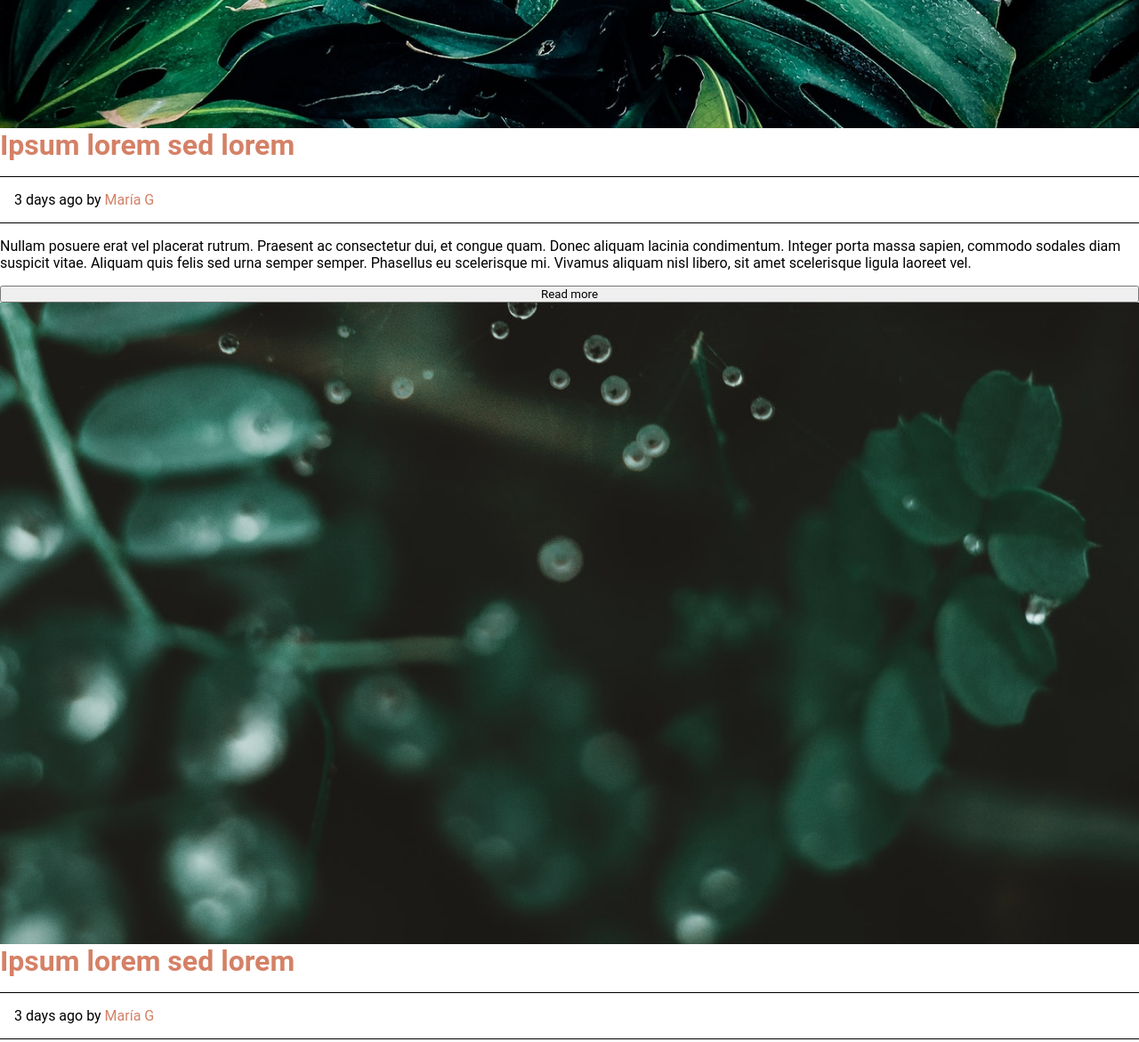
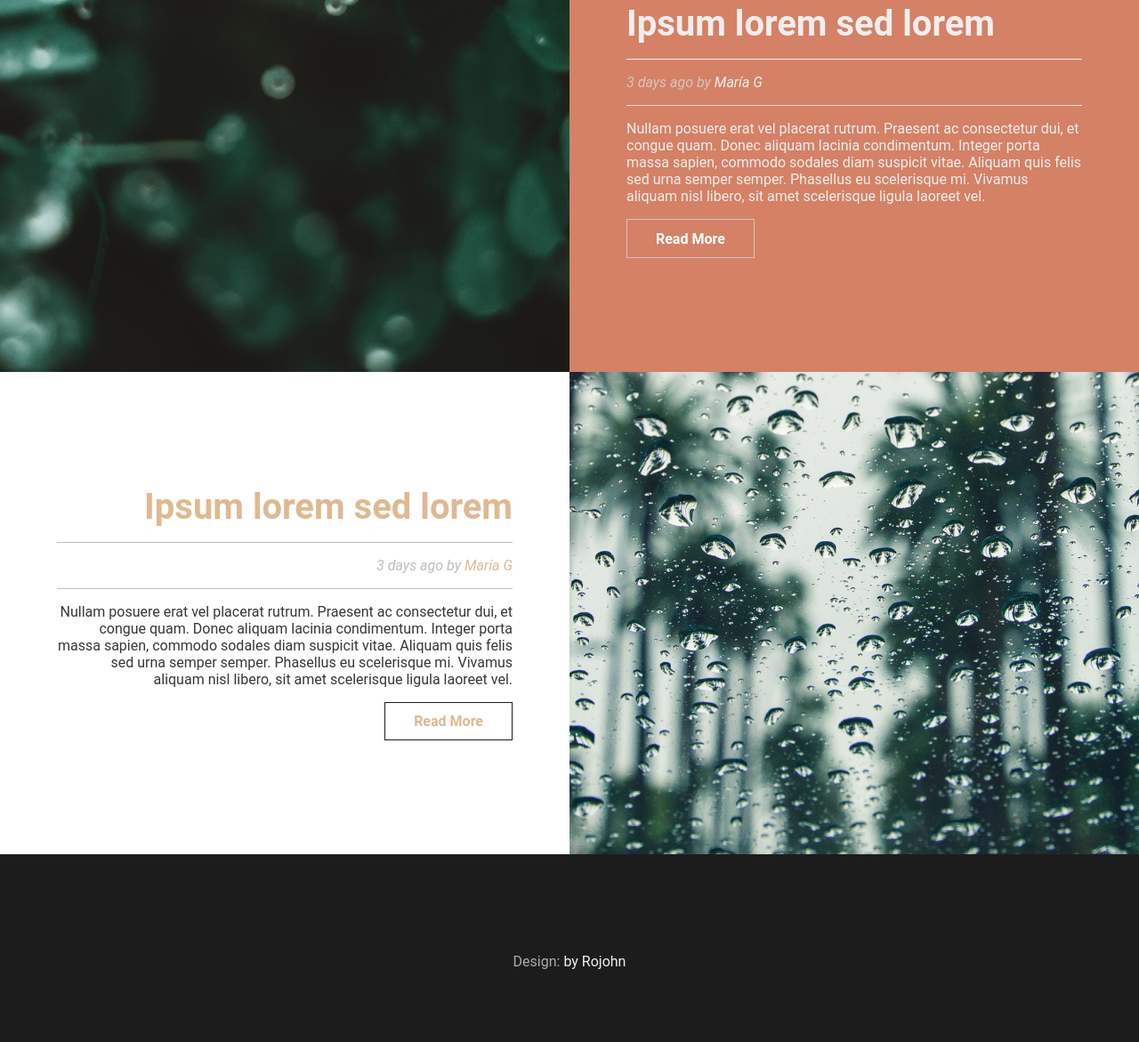
Before and after one commit to ribaban-DAW/disintweb, a plain HTML site: page practicas/Ibana_Rojohn_EnunciadoFlexTemplate/index.html in a window 1280 px wide. Shown: the part 1303-2474 px from the top of the page at 89% size. Drawn offline with Linux system fonts and the light colour scheme.

Commit message:
Finish EnunciadoFlexTemplate

```diff
--- a/practicas/Ibana_Rojohn_EnunciadoFlexTemplate/index.html
+++ b/practicas/Ibana_Rojohn_EnunciadoFlexTemplate/index.html
@@ -8,52 +8,52 @@
 </head>
 <body>
     <header>
-        <nav>
-            <p>Ejercicio <a href="#"><strong>Clase</strong></a></p>
+        <nav class="navbar">
+            <p>Ejercicio <a href="#" class="text-white"><strong>Clase</strong></a></p>
         </nav>
     </header>
     <main>
-        <section class="hero">
+        <section id="hero" class="flex flex-center">
             <h1>¡Ánimo!Clase!</h1>
-            <button>Continue</button>
+            <a href="index_2.html">Continue</a href="index_2.html">
         </section>
-        <section class="content">
-            <article>
-                <h2>Ipsum lorem sed lorem</h2>
-                <p>3 days ago by <span>María G</span></p>
+        <section id="content">
+            <div class="flex flex-wrap">
+                <article class="flex flex-col">
+                    <h2><a href="#">Ipsum lorem sed lorem</a></h2>
+                    <p>3 days ago by <a href="#">María G</a></p>
                     <p>Nullam posuere erat vel placerat rutrum. Praesent ac consectetur dui, et congue quam. Donec aliquam lacinia condimentum. Integer porta massa sapien, commodo sodales diam suspicit vitae. Aliquam quis felis sed urna semper semper. Phasellus eu scelerisque mi. Vivamus aliquam nisl libero, sit amet scelerisque ligula laoreet vel.</p>
-                <button>Read more</button>
+                    <a href="generic.html" class="read-more-btn">Read more</a>
                 </article>
-            <aside>
-                <figure>
-                    <img src="./image/img1.jpg" alt="Plantas destacando una con hojas con agujeros">
-                </figure>
-            </aside>
-            <article>
-                <h2>Ipsum lorem sed lorem</h2>
-                <p>3 days ago by <span>María G</span></p>
+                <picture>
+                    <img src="image/img1.jpg" alt="Plantas destacando una con hojas con agujeros">
+                </picture>
+            </div>
+            <div class="flex flex-reverse flex-wrap">
+                <article class="flex flex-col bg-orange">
+                    <h2 class="text-white"><a href="#">Ipsum lorem sed lorem</a></h2>
+                    <p>3 days ago by <a href="" class="text-gray">María G</a></p>
                     <p>Nullam posuere erat vel placerat rutrum. Praesent ac consectetur dui, et congue quam. Donec aliquam lacinia condimentum. Integer porta massa sapien, commodo sodales diam suspicit vitae. Aliquam quis felis sed urna semper semper. Phasellus eu scelerisque mi. Vivamus aliquam nisl libero, sit amet scelerisque ligula laoreet vel.</p>
-                <button>Read more</button>
+                    <a href="generic.html" class="read-more-btn">Read more</a>
                 </article>
-            <aside>
-                <figure>
-                    <img src="./image/img2.jpg" alt="Gotas de agua sobre un fondo desenfocado mostrando hojas">
-                </figure>
-            </aside>
-            <article>
-                <h2>Ipsum lorem sed lorem</h2>
-                <p>3 days ago by <span>María G</span></p>
+                <picture>
+                    <img src="image/img2.jpg" alt="Gotas de agua sobre un fondo desenfocado mostrando hojas">
+                </picture>
+            </div>
+            <div class="flex flex-wrap">
+                <article class="flex flex-col">
+                    <h2><a href="#">Ipsum lorem sed lorem</a></h2>
+                    <p>3 days ago by <a href="#">María G</a></p>
                     <p>Nullam posuere erat vel placerat rutrum. Praesent ac consectetur dui, et congue quam. Donec aliquam lacinia condimentum. Integer porta massa sapien, commodo sodales diam suspicit vitae. Aliquam quis felis sed urna semper semper. Phasellus eu scelerisque mi. Vivamus aliquam nisl libero, sit amet scelerisque ligula laoreet vel.</p>
-                <button>Read more</button>
+                    <a href="generic.html" class="read-more-btn">Read more</a>
                 </article>
-            <aside>
-                <figure>
-                    <img src="./image/img3.jpg" alt="Gotas de agua sobre un fondo desenfocado mostrando árboles">
-                </figure>
-            </aside>
+                <picture>
+                    <img src="image/img3.jpg" alt="Gotas de agua sobre un fondo desenfocado mostrando árboles">
+                </picture>
+            </div>
         </section>
     </main>
-    <footer>
+    <footer class="flex flex-center">
         <p>Design: <a href="#">by Rojohn</a></p>
     </footer>
 </body>
--- a/practicas/Ibana_Rojohn_EnunciadoFlexTemplate/style.css
+++ b/practicas/Ibana_Rojohn_EnunciadoFlexTemplate/style.css
@@ -1,116 +1,204 @@
 :root {
     --white: #ffffff;
-    --white-shade: #ffffffcc;
+    --white-shade: #eeeeee;
+    --lightblack: #363636;
     --black: #1c1c1c;
     --brown: #deb992;
     --orange: #d48166;
-    --gray: #ffffff50;
-    --button-hover: #ffffff11;
+    --lightgray: #d8d8d8c4;
+    --gray: #bbbcbe;
+    --btn-hover: #ffffff29;
 
     --nav-vertical-padding: 1em;
-    --button-padding: 1em;
-    --fonts: Roboto, Arial, sans-serif;
+
+    --fonts: Roboto, Arial, sans-serif, system-ui;
 }
 
 * {
     padding: 0;
     margin: 0;
+    box-sizing: border-box;
     font-family: var(--fonts);
 }
 
-nav {
-    background: var(--black);
-    padding: var(--nav-vertical-padding);
+a {
+    text-decoration: none;
+    color: inherit;
 }
 
-nav > p {
+/* General */
+
+.flex {
+    display: flex;
+}
+
+.flex-center {
+    align-items: center;
+    justify-content: center;
+}
+
+.flex-wrap {
+    flex-wrap: wrap;
+}
+
+.flex-col {
+    flex-direction: column;
+}
+
+.flex-reverse {
+    flex-direction: row-reverse;
+}
+
+.text-white {
     color: var(--white);
 }
 
-nav > p > a {
-    color: var(--white);
-    text-decoration: none;
+.text-gray {
+    color: var(--gray);
 }
 
-.hero {
+.text-orange {
+    color: var(--orange);
+}
+
+.bg-orange {
+    background: var(--orange);
+}
+
+/* Específico */
+
+.navbar {
+    background: var(--black);
+    padding: var(--nav-vertical-padding);
+    color: var(--white);
+    font-size: 1.5em;
+}
+
+#hero {
     background: var(--brown);
     color: var(--white);
-    min-height: 60vh;
+    min-height: 70vh;
 
-    display: flex;
     flex-direction: column;
-    align-items: center;
-    justify-content: center;
     gap: 2em;
 
     font-size: 1.5em;
 }
 
-.hero > button {
-    background: transparent;
-
+#hero > a {
     color: var(--white);
     border: 1px solid var(--white);
-    padding: var(--button-padding) calc(var(--button-padding) * 3);
+    padding: 1em 2.5em;
     font-weight: bold;
+    transition: all 1s ease-out;
 }
 
-.hero > button:hover {
-    background: var(--button-hover);
+#hero > a:hover {
+    background: var(--btn-hover);
 }
 
-.content {
-    display: flex;
-    flex-wrap: wrap;
+.read-more-btn {
+    color: var(--orange);
+    padding: 0.7em 2em;
+    border: 1px solid var(--black);
+    font-weight: bold;
+    text-transform: capitalize;
+    transition: all 0.5s ease-out;
 }
 
-.content > article > div {
+#content > div {
+    article,
+    picture {
         width: 50%;
+        flex: 1 1 500px;
     }
 
-.content > article > aside {
-    width: 50%;
-}
+    article {
+        gap: 1em;
+        padding: 8em 4em;
+        align-items: flex-end;
+        color: var(--lightblack);
+        text-align: end;
 
-
-
-.content > article {
-    display: flex;
-    flex-direction: column;
-    gap: 1em;
-}
-
-.content > article > h2 {
-    font-size: 2em;
+        h2 {
+            font-size: 2.5em;
             color: var(--orange);
         }
 
-.content > article > h2+p {
-    border-top: 1px solid black;
-    border-bottom: 1px solid black;
-    padding: 1em;
+        h2+p {
+            border-top: 1px solid var(--gray);
+            border-bottom: 1px solid var(--gray);
+            padding: 1em 0;
+            width: 100%;
+            font-style: italic;
+            color: var(--gray);
         }
 
-.content > article > h2+p > span {
+        a {
             color: var(--orange);
         }
 
-.content > aside > figure > img {
+        a:hover {
+            text-decoration: underline;
+        }
+
+        a.read-more-btn {
+            text-decoration: none;
+        }
+
+        a.read-more-btn:hover {
+            background: var(--white-shade);
+        }
+    }
+}
+
+#content > div:nth-child(2) > article {
+    background: var(--orange);
+    align-items: flex-start;
+    color: var(--white-shade);
+    text-align: start;
+
+    h2,
+    a {
+        color: var(--white-shade);
+    }
+
+    h2+p {
+        color: var(--lightgray);
+        border-color: var(--white-shade);
+    }
+
+    .read-more-btn {
+        border-color: var(--lightgray);
+        color: var(--white);
+    }
+
+    .read-more-btn:hover {
+        background: var(--btn-hover);
+    }
+}
+
+#content > div:nth-child(3) > article {
+    h2,
+    a {
+        color: var(--brown);
+    }
+}
+
+#content > div > picture > img {
     display: block;
+    object-fit: cover;
     width: 100%;
+    height: 100%;
 }
 
 footer {
     min-height: 30vh;
     background: var(--black);
-
-    display: flex;
-    justify-content: center;
-    align-items: center;
 }
 
 footer > p {
-    color: var(--gray);
+    color: var(--lightgray);
 }
 
 footer > p > a {
@@ -119,4 +207,13 @@ footer > p > a {
 
 footer > p > a:hover {
     color: var(--white);
+    text-decoration: underline;
 }
+
+/* NOTA: Sin el media query creo que es imposible que el texto en dispositivos móviles se vea como en el ejemplo */
+@media screen and (max-width: 999px) {
+    #content > div > article {
+        align-items: start;
+        text-align: start;
+    }
+}
```
Lines whose indentation alone changed are shown as unchanged.
